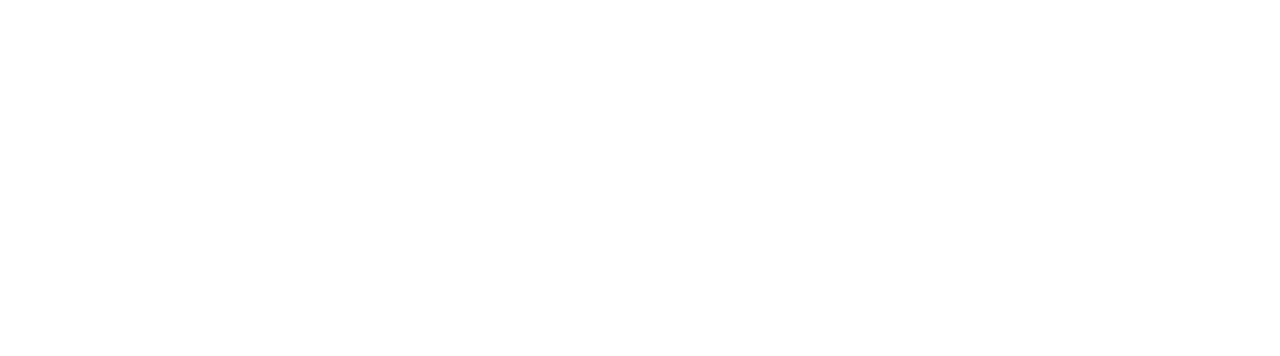
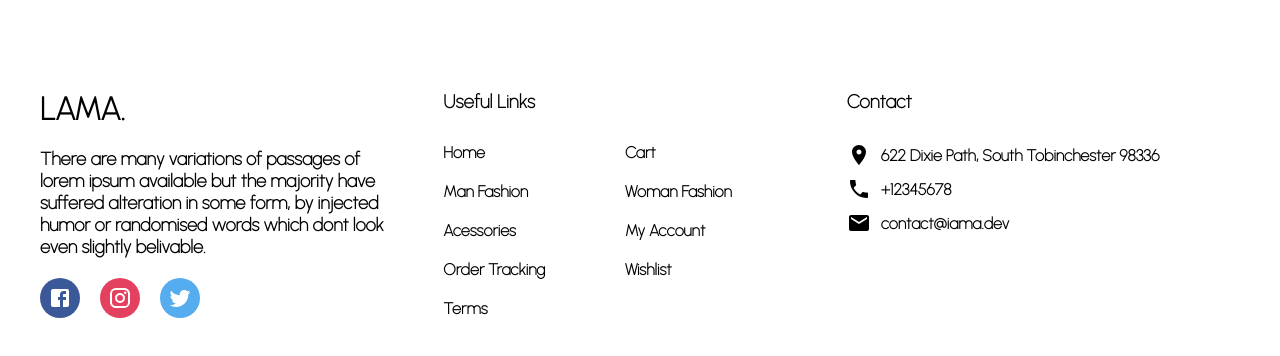
Before and after one commit to yashdarbar/LAMA, a React (Vite) app: page / in a window 1280 px wide. Shown: the part 2606-2962 px from the top of the page. Before the commit the page ends 2656 px from the top, so only its background shows below. Built offline with nearby package versions, Linux system fonts and the light colour scheme.

Commit message:
new components added

```diff
--- /dev/null
+++ b/src/components/Footer.jsx
@@ -0,0 +1,128 @@
+import { Facebook, Instagram, Mail, Phone, Room, Twitter } from "@mui/icons-material";
+import React from "react";
+import styled from "styled-components";
+
+const Container = styled.div`
+    display: flex;
+    padding: 20px;
+`;
+
+const Left = styled.div`
+    flex: 1;
+    padding: 20px;
+    flex-direction: column;
+`;
+const LeftLogo = styled.h1`
+    font-weight: 600;
+`;
+const Para = styled.p`
+    padding: 20px 0px;
+    font-weight: 600;
+    font-size: 18px;
+`;
+const SocialContainer = styled.div`
+    display: flex;
+`;
+
+const SocialIcon = styled.div`
+    width: 40px;
+    height: 40px;
+    border-radius: 50%;
+    display: flex;
+    align-items: center;
+    justify-content: center;
+    margin-right: 20px;
+    color: white;
+    background-color: #${(prop) => prop.color};
+`;
+const Center = styled.div`
+    flex: 1;
+    padding: 20px;
+`;
+const CenterTitle = styled.h3`
+margin-bottom:30px;
+font-weight:800;
+`;
+const Lists = styled.ul`
+margin-top:10px;
+margin: 0;
+padding: 0;
+list-style: none;
+display: flex;
+flex-wrap: wrap;
+`;
+const ListItem = styled.li`
+font-weight: 800;
+width: 50%;
+margin-bottom: 20px;`;
+
+
+const Right = styled.div`
+    flex: 1;
+    padding: 20px;
+    margin-right: 30px;
+`;
+const ContactItem = styled.div`
+    font-weight: 700;
+    display: flex;
+    align-items: center;
+    margin-bottom: 10px;
+`;
+
+const Footer = () => {
+    return (
+        <Container>
+            <Left>
+                <LeftLogo>LAMA.</LeftLogo>
+                <Para>
+                    There are many variations of passages of lorem ipsum
+                    available but the majority have suffered alteration in some
+                    form, by injected humor or randomised words which dont look
+                    even slightly belivable.
+                </Para>
+                <SocialContainer>
+                    <SocialIcon color="3B5999">
+                        <Facebook />
+                    </SocialIcon>
+                    <SocialIcon color="E4405F">
+                        <Instagram />
+                    </SocialIcon>
+                    <SocialIcon color="55ACEE">
+                        <Twitter />
+                    </SocialIcon>
+                </SocialContainer>
+            </Left>
+            <Center>
+                <CenterTitle>Useful Links</CenterTitle>
+                <Lists>
+                    <ListItem>Home</ListItem>
+                    <ListItem>Cart</ListItem>
+                    <ListItem>Man Fashion</ListItem>
+                    <ListItem>Woman Fashion</ListItem>
+                    <ListItem>Acessories</ListItem>
+                    <ListItem>My Account</ListItem>
+                    <ListItem>Order Tracking</ListItem>
+                    <ListItem>Wishlist</ListItem>
+                    <ListItem>Terms</ListItem>
+                </Lists>
+            </Center>
+            <Right>
+                <CenterTitle>Contact</CenterTitle>
+                <ContactItem>
+                    <Room style={{ marginRight: "10px" }} />
+                    622 Dixie Path, South Tobinchester 98336
+                </ContactItem>
+                <ContactItem>
+                    <Phone style={{ marginRight: "10px" }} />
+                    +12345678
+                </ContactItem>
+                <ContactItem>
+                    <Mail style={{ marginRight: "10px" }} />
+                    contact@iama.dev
+                </ContactItem>
+            </Right>
+        </Container>
+    );
+};
+
+export default Footer;
--- a/src/pages/Home.jsx
+++ b/src/pages/Home.jsx
@@ -5,6 +5,7 @@ import Slider from "../components/Slider";
 import Categories from "../components/Categories";
 import Products from "../components/Products";
 import Newsletter from "../components/Newsletter";
+import Footer from "../components/Footer";
 
 
 
@@ -17,6 +18,7 @@ const Home = () => {
             <Categories />
             <Products />
             <Newsletter />
+            <Footer />
         </div>
     );
 };
```
